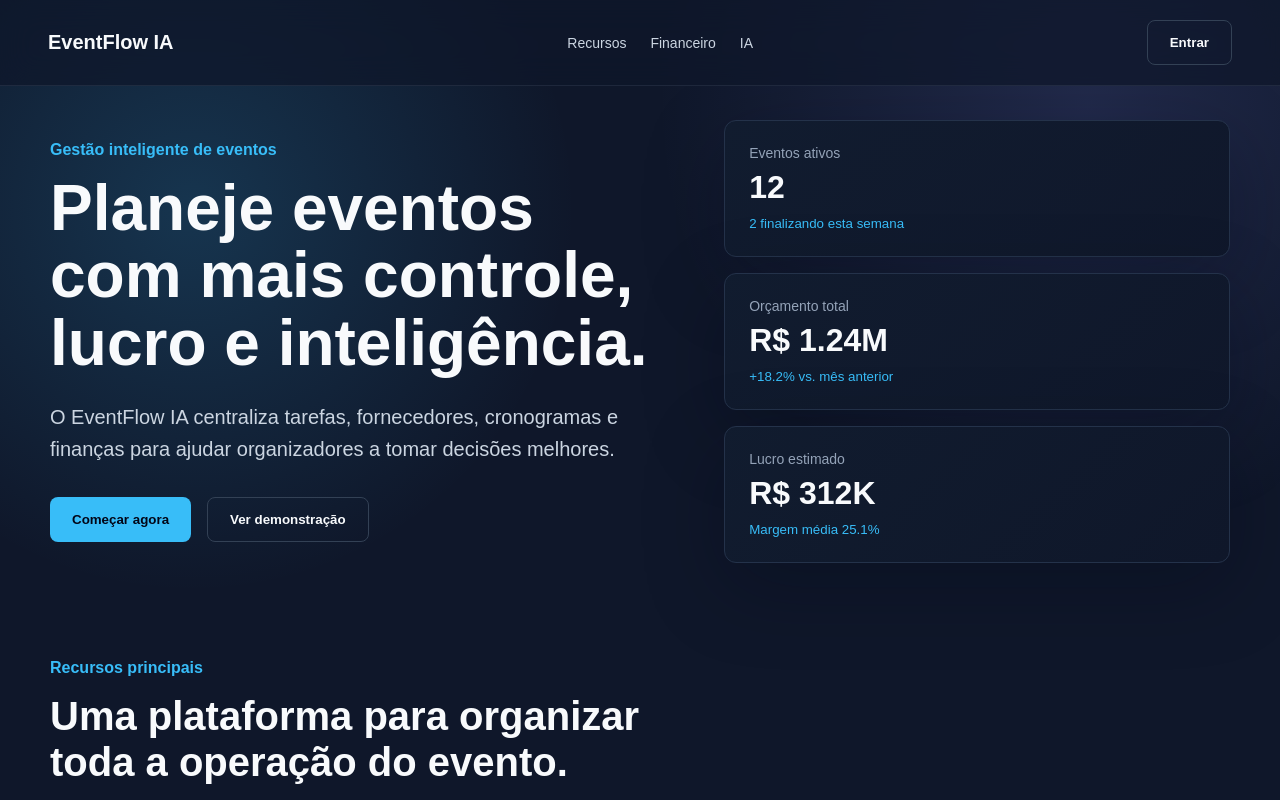
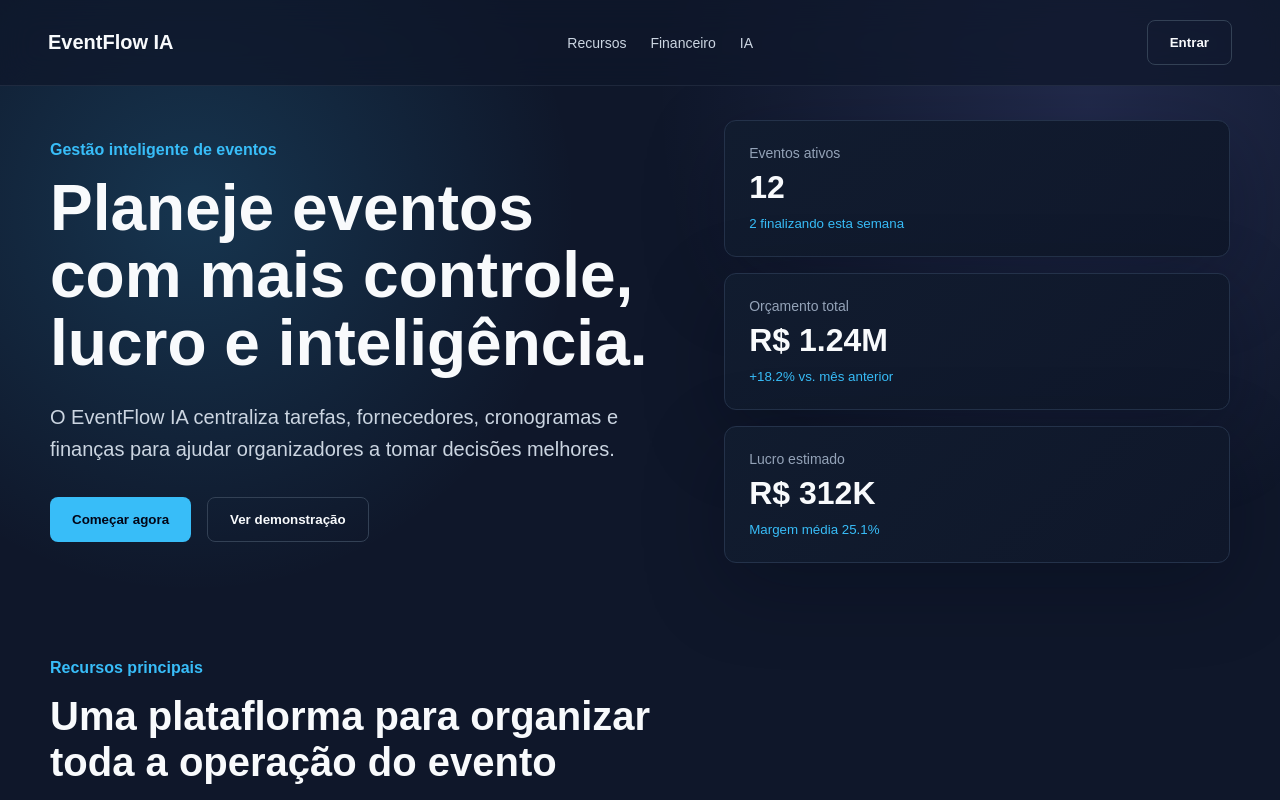
Before and after one commit to viniciuslopes1023-spec/EVENTFLOW-IA, a React (Vite) app in the folder frontend/app/: page / in a window 1280 px wide. Shown: the top 800 px of the page. Built offline with nearby package versions, Linux system fonts and the light colour scheme.

Commit message:
refactor: replace section header markup with reusable SectionHeader component

```diff
--- a/frontend/app/src/pages/landingPage.tsx
+++ b/frontend/app/src/pages/landingPage.tsx
@@ -2,6 +2,7 @@ import { Button } from '../components/Button/Button';
 import { FeatureCard } from '../components/FeatureCard/FeatureCard';
 import { Header } from '../components/Header/Header';
 import { MetricCard } from '../components/MetricCard/MetricCard';
+import { SectionHeader} from '../components/SectionHeader/SectionHeader';
 import '../styles/landing.css';
 
 const features = [
@@ -66,10 +67,10 @@ export function LandingPage() {
       </section>
 
       <section className="features-section" id="features">
-        <div className="section-header">
-          <p className="hero-tag">Recursos principais</p>
-          <h2>Uma plataforma para organizar toda a operação do evento.</h2>
-        </div>
+        <SectionHeader
+        tag="Recursos principais"
+        title="Uma plataflorma para organizar toda a operação do evento"
+        />
 
         <div className="features-grid">
           {features.map((feature) => (
```
